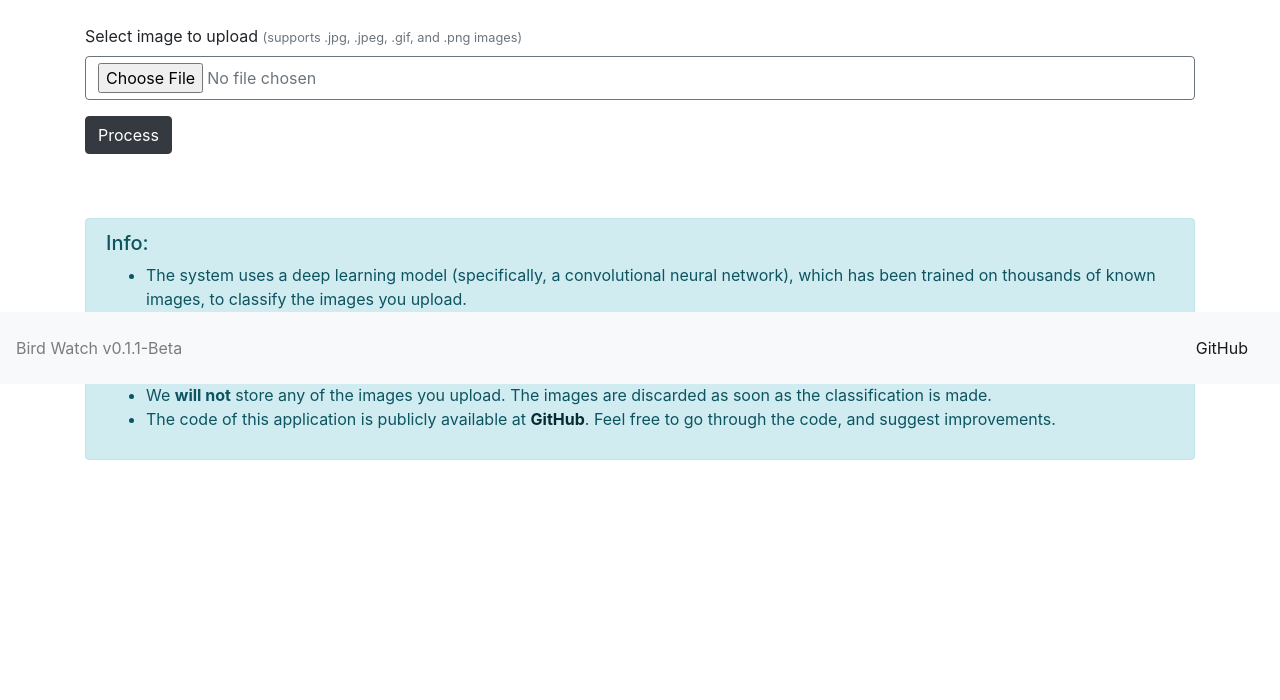
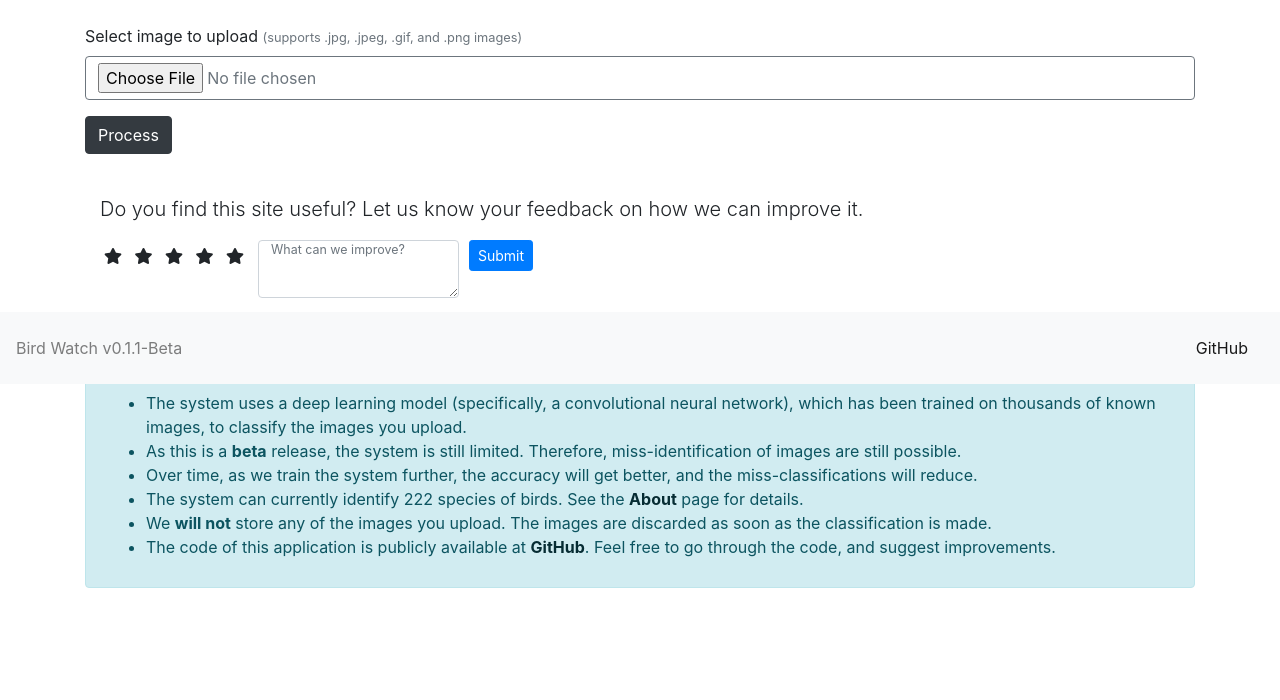
Before and after one commit to Thimira/bird_watch, a Flask app: page / in a window 1280 px wide. Shown: the part 416-1116 px from the top of the page. Before the commit the page ends 876 px from the top, so only its background shows below. Run offline with Flask 2, Linux system fonts and the light colour scheme; parts of the project's set-up code (start-up, migrations or seed data) failed here and were passed over; some libraries are stand-ins or nearby versions.

Commit message:
adding the user feedback form

```diff
--- a/application.py
+++ b/application.py
@@ -12,6 +12,7 @@ import os
 import sys
 import base64
 import uuid
+import time
 from datetime import datetime, timedelta
 import configparser
 import boto3
@@ -34,6 +35,7 @@ dynamodb = boto3.resource('dynamodb')
 dynamoDBClient = boto3.client('dynamodb')
 
 predictions_log = dynamodb.Table('birdwatch_predictions_log')
+customer_feedback_tbl = dynamodb.Table('birdwatch_customer_feedback')
 
 '''The domain name we will be using for our website. This will be used for SEO'''
 site_domain = app_config.get('site_domain')
@@ -192,6 +194,31 @@ def update_correctness(prediction_id, correctness):
         }
     )
 
+def customer_feedback():
+    req_json = request.get_json()
+    feedback_id = str(uuid.uuid4())
+    timestamp = int(time.time())
+
+    feedback = req_json.get('feedback')
+    rating = req_json.get('rating')
+
+    if (req_json and feedback and rating):
+        try:
+            rating = int(rating)
+
+            customer_feedback_tbl.put_item(
+                Item={
+                    'feedback_id': feedback_id,
+                    'timestamp': timestamp,
+                    'feedback': feedback,
+                    'rating': rating,
+                }
+            )
+        except Exception as e:
+            print("[Error] Error setting feedback: {}".format(e))
+
+    return jsonify(success=True)
+
 def about():
     return render_template('about.html', analytics_id=analytics_id)
 
@@ -234,7 +261,9 @@ application.secret_key = app_config.get('application_secret')
 # add a rule for the index page.
 application.add_url_rule('/', 'index', index, methods=['GET', 'POST'])
 
+# AJAX routes
 application.add_url_rule('/correctness', 'correctness', set_correctness, methods=['POST'])
+application.add_url_rule('/feedback', 'feedback', customer_feedback, methods=['POST'])
 
 
 application.add_url_rule('/about', 'about', about, methods=['GET'])
--- a/static/js/index.js
+++ b/static/js/index.js
@@ -11,7 +11,7 @@ $(function() {
             contentType: "application/json; charset=utf-8",
             dataType: "json",
             success: function(data) {
-                $('#feedback-ack').show();
+                $("#correctness-ack").show();
             },
             failure: function(errMsg) {
                 // alert(errMsg);
--- /dev/null
+++ b/static/js/rating.js
@@ -0,0 +1,61 @@
+var $ratingStars;
+
+$(function() {
+    $ratingStars = $('.rate-star');
+
+    $ratingStars.on('click', function () {
+        var index = $(this).attr('data-index');
+        markStarsAsActive(index);
+    });
+
+    function markStarsAsActive(index) {
+        unmarkActive();
+        for (var i = 0; i <= index; i++) {
+            $($ratingStars.get(i)).addClass('amber-text');
+        }
+        $("#star-value").html(parseInt(index)+1);
+    }
+
+    function unmarkActive() {
+        $ratingStars.removeClass('amber-text');
+    }
+
+    $("button#submit-feedback").click( function(event) {
+        var rating = $("#star-value").text().trim();
+        var feedback = $("#feedback-text").val().trim();
+
+        if ((rating && rating.length !== 0) && (feedback && feedback.length !== 0)) {
+            $.ajax({
+                type: "POST",
+                url: "/feedback",
+                data: JSON.stringify({
+                    rating: rating,
+                    feedback: feedback
+                }),
+                contentType: "application/json; charset=utf-8",
+                dataType: "json",
+                success: function(data) {
+                    var message = getFeedbackMessage("Thank you! Your feedback has been recorded.", "success");
+                    $("#feedback-ack").html(message);
+                },
+                failure: function(errMsg) {
+                    // alert(errMsg);
+                }
+            });
+        } else {
+            var message = getFeedbackMessage("Please add a rating and a feedback message.", "warning");
+            $("#feedback-ack").html(message);
+        }
+    });
+
+    function getFeedbackMessage(displayMessage, alertType) {
+        var message = '<div class="alert alert-' + alertType + ' alert-dismissible fade show" role="alert">'
+                        + displayMessage
+                        + '<button type="button" class="close" data-dismiss="alert" aria-label="Close">'
+                        +     '<span aria-hidden="true">&times;</span>'
+                        + '</button>'
+                    + '</div>';
+        return message;
+    }
+
+});
--- a/templates/base.html
+++ b/templates/base.html
@@ -85,5 +85,6 @@
         <script src="https://cdnjs.cloudflare.com/ajax/libs/popper.js/1.14.7/umd/popper.min.js" integrity="sha384-UO2eT0CpHqdSJQ6hJty5KVphtPhzWj9WO1clHTMGa3JDZwrnQq4sF86dIHNDz0W1" crossorigin="anonymous"></script>
         <script src="https://stackpath.bootstrapcdn.com/bootstrap/4.3.1/js/bootstrap.min.js" integrity="sha384-JjSmVgyd0p3pXB1rRibZUAYoIIy6OrQ6VrjIEaFf/nJGzIxFDsf4x0xIM+B07jRM" crossorigin="anonymous"></script>
         <script src="{{ url_for('static', filename='js/index.js') }}"></script>
+        <script src="{{ url_for('static', filename='js/rating.js') }}"></script>
     </body>
 </html>
--- a/templates/index.html
+++ b/templates/index.html
@@ -74,17 +74,42 @@
                     </div>
                     <div class="card-footer text-muted">
                         <p class="card-text">Did we get it correct?</p>
-                        <span id='prediction_id' style="display:none">{{prediction_id}}</span>
+                        <span id="prediction_id" style="display:none">{{prediction_id}}</span>
                         <a href="#" id="pred-correct" class="badge badge-success">Correct</a>
                         <a href="#" id="pred-incorrect" class="badge badge-danger">Incorrect</a>
                         <a href="#" id="pred-notsure" class="badge badge-info">Not sure</a>
-                        <span id='feedback-ack' style="display:none"><br /><small>Thank you! Your feedback helps us improve the accuracy of the system.</small></span>
+                        <span id="correctness-ack" style="display:none"><br /><small>Thank you! Your feedback helps us to improve the system.</small></span>
                     </div>
                 </div>
             </div>
         </div>
     </div>
     {% endif %}
+    <div class="container">
+        <p class="lead">Do you find this site useful? Let us know your feedback on how we can improve it.</p>
+        <form>
+            <div class="form-row">
+                <div class="col-auto">
+                    <span id="star-rating">
+                        <i class="fas fa-star py-2 px-1 rate-star" data-index="0" title="Very bad"></i>
+                        <i class="fas fa-star py-2 px-1 rate-star" data-index="1" title="Poor"></i>
+                        <i class="fas fa-star py-2 px-1 rate-star" data-index="2" title="OK"></i>
+                        <i class="fas fa-star py-2 px-1 rate-star" data-index="3" title="Good"></i>
+                        <i class="fas fa-star py-2 px-1 rate-star" data-index="4" title="Excellent"></i>
+                    </span>
+                    <span id="star-value" style="display:none"></span>
+                </div>
+                <div class="col-auto">
+                    <textarea id="feedback-text" type="text" style="font-size: 0.78rem" class="md-textarea form-control py-0" placeholder="What can we improve?" rows="3"></textarea>
+                </div>
+                <div class="col-auto">
+                    <button id="submit-feedback" type="button" class="btn btn-sm btn-primary">Submit</button>
+                </div>
+            </div>
+        </form>
+        <br />
+        <div id="feedback-ack"></div>
+    </div>
     <br />
     <div class="alert alert-info" role="alert">
         <h5 class="alert-heading">Info:</h5>
```
